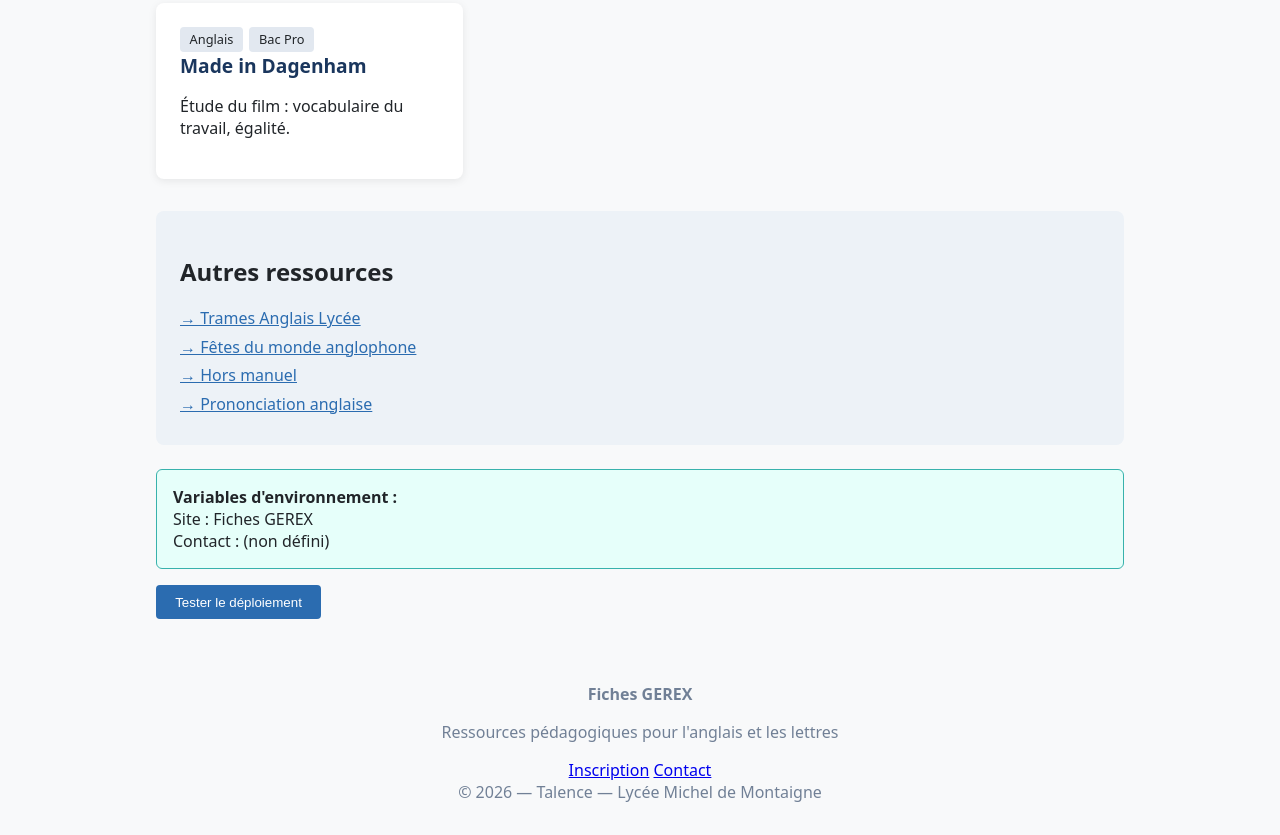
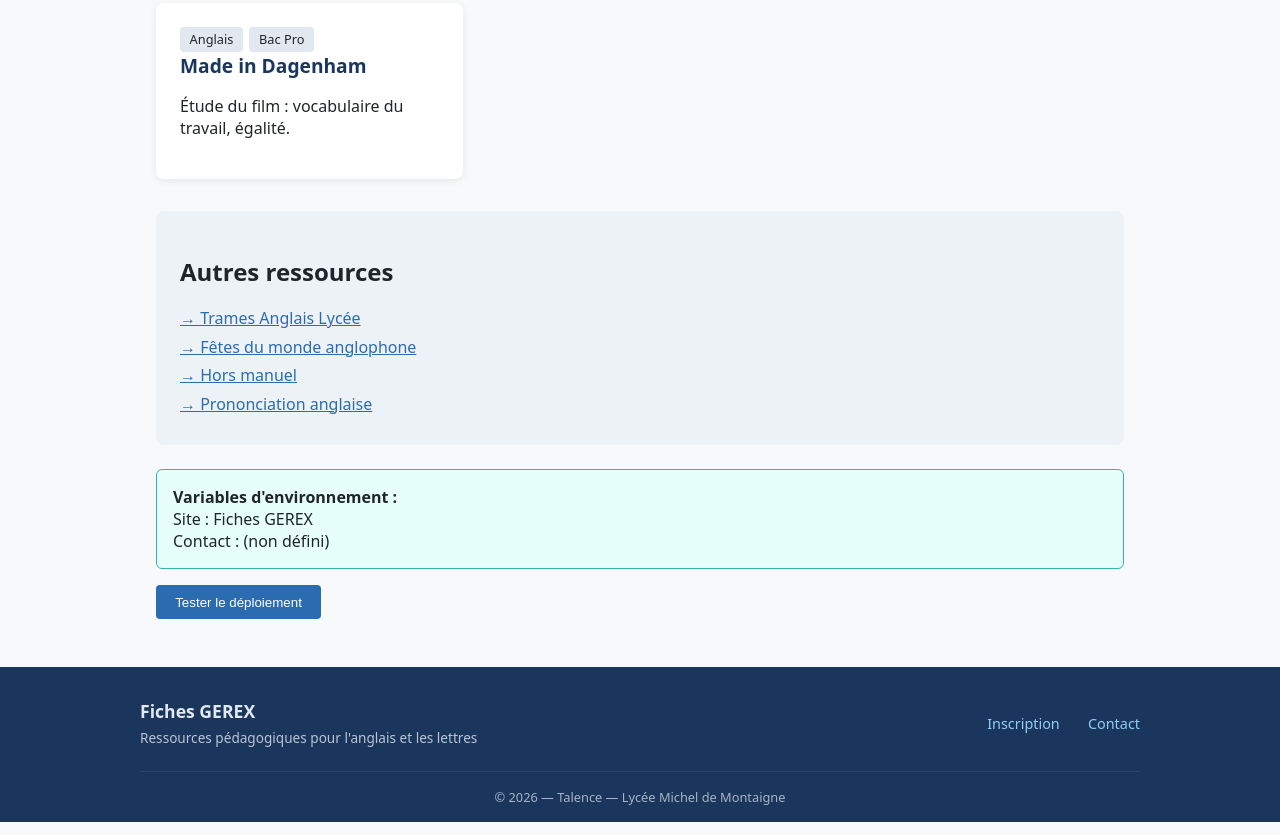
Before and after one commit to caropaolipompougnac84-code/fiches-gerex, a website built with Vite: page index.html in a window 1280 px wide. Shown: the part 487-1322 px from the top of the page. Built offline with nearby package versions, Linux system fonts and the light colour scheme.

Commit message:
Style elegant footer

```diff
--- a/src/style.css
+++ b/src/style.css
@@ -13,4 +13,37 @@ main { max-width: 1000px; margin: 2rem auto; padding: 0 1rem; }
 .links { background: #edf2f7; padding: 1.5rem; border-radius: 8px; margin-top: 2rem; }
 .links a { display: block; margin: 0.4rem 0; color: #2b6cb0; }
 .env-demo { background: #e6fffa; border: 1px solid #38b2ac; padding: 1rem; border-radius: 6px; margin-top: 1.5rem; }
-footer { text-align: center; padding: 2rem; color: #718096; }
+
+.site-footer {
+  background: #1a365d;
+  color: #e2e8f0;
+  margin-top: 3rem;
+  padding: 2rem 1rem 1rem;
+}
+.footer-content {
+  max-width: 1000px;
+  margin: 0 auto;
+  display: flex;
+  justify-content: space-between;
+  align-items: center;
+  flex-wrap: wrap;
+  gap: 1rem;
+}
+.footer-brand strong { font-size: 1.1rem; }
+.footer-brand p { margin: 0.3rem 0 0; font-size: 0.85rem; opacity: 0.8; }
+.footer-links a {
+  color: #90cdf4;
+  text-decoration: none;
+  margin-left: 1.5rem;
+  font-size: 0.9rem;
+}
+.footer-links a:hover { text-decoration: underline; }
+.footer-bottom {
+  max-width: 1000px;
+  margin: 1.5rem auto 0;
+  padding-top: 1rem;
+  border-top: 1px solid rgba(255,255,255,0.1);
+  text-align: center;
+  font-size: 0.8rem;
+  opacity: 0.7;
+}
```
